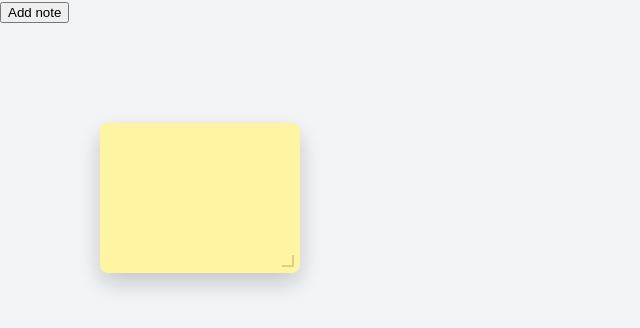
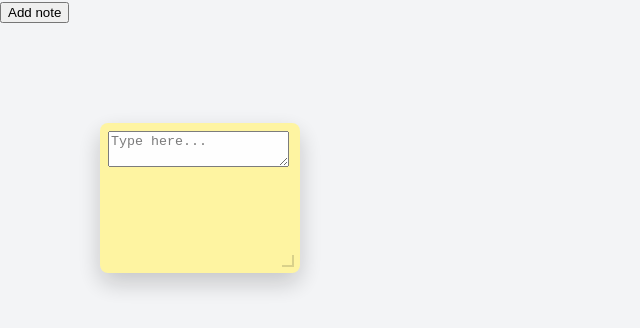
Before and after one commit to kreshby/sticky_notes_basic, a React (Vite) app: page / in a window 1280 px wide. Both pictures are taken after a click on the button "Add note". Shown: the top 328 px of the page, without its empty margins (0-640 px from the left). Built offline with nearby package versions, Linux system fonts and the light colour scheme.

Commit message:
feat: add textarea for note text input

```diff
--- a/src/components/Note.tsx
+++ b/src/components/Note.tsx
@@ -70,6 +70,17 @@ export const Note = ({ note }: { note: NoteType }) => {
         }}
       ></div>
 
+      <textarea
+        className="note-text"
+        value={note.text}
+        placeholder="Type here..."
+        onPointerDown={(e) => e.stopPropagation()}
+        onChange={(e) => {
+          const value = e.target.value;
+          updateNote(note.id, (n) => ({ ...n, text: value }));
+        }}
+      />
+
       <div
         className="resizer"
         onPointerDown={(e) => {
```
